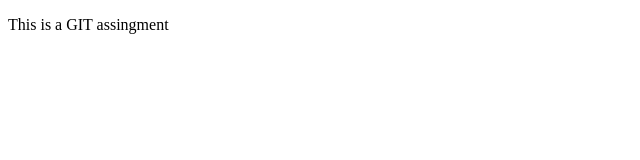
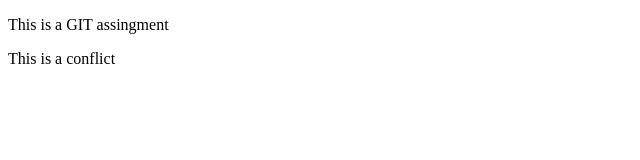
Before and after one commit to Viv2921/gitassingment, a plain HTML site: page gitassingment/index.html in a window 1280 px wide. Shown: the whole page, without its empty margins (0-640 px from the left). Drawn offline with Linux system fonts and the light colour scheme.

Commit message:
conflict1

```diff
--- a/gitassingment/index.html
+++ b/gitassingment/index.html
@@ -8,5 +8,6 @@
 </head>
 <body>
     <p>This is a GIT assingment </p>
+    <p>This is a conflict </p>
 </body>
 </html>
```
